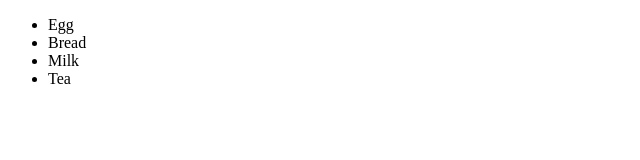
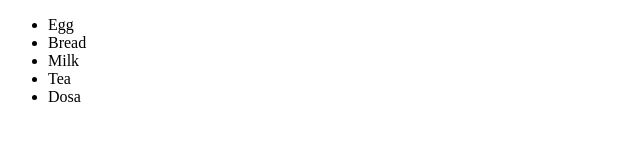
Before and after one commit to rohan25nov/SJECTalk, a plain HTML site: page index.html in a window 1280 px wide. Shown: the full height of the page, 0-640 px from the left. Drawn offline with Linux system fonts and the light colour scheme.

Commit message:
added dosa

```diff
--- a/index.html
+++ b/index.html
@@ -10,6 +10,7 @@
     <li>Bread</li>
     <li>Milk</li>
     <li>Tea</li>
+    <li>Dosa</li>
 </ul>
 </body>
 </html>
```
